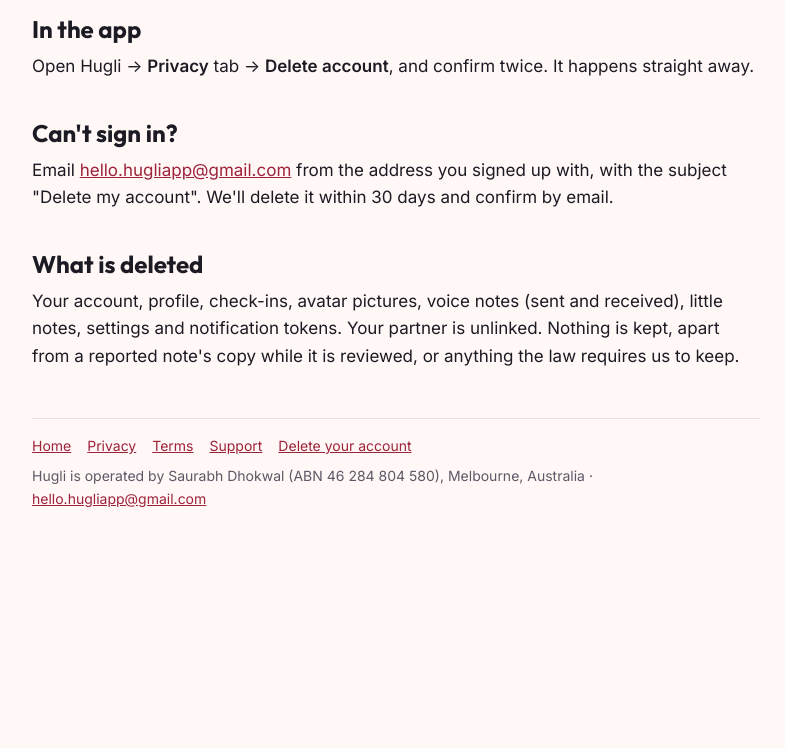
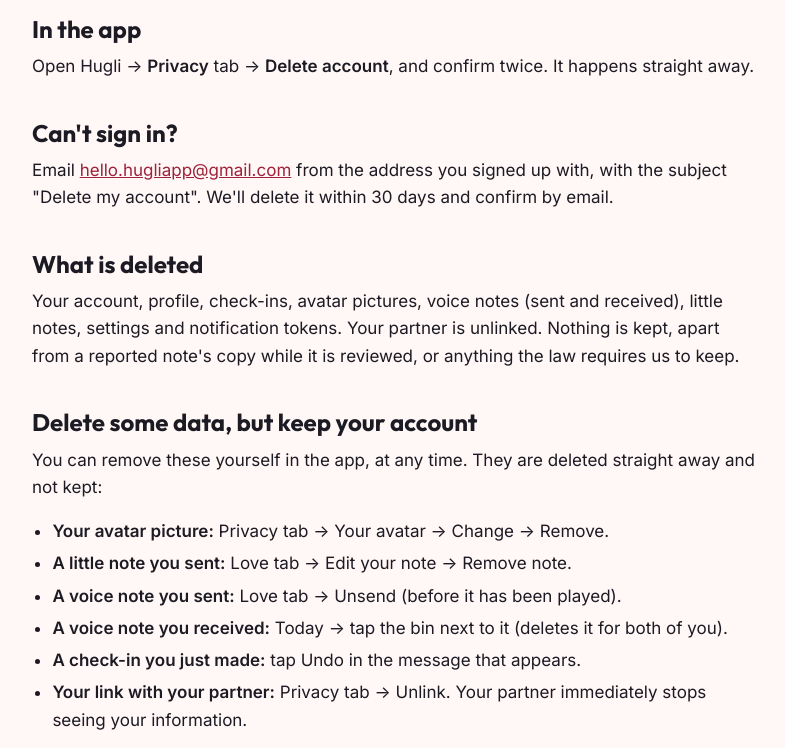
Before and after one commit to tsetteraus-bit/hugli-site, a plain HTML site: page delete-account.html in a window 1280 px wide. Shown: the part 186-934 px from the top of the page, without its empty margins (244-1029 px from the left). Before the commit the page ends 800 px from the top, so only its background shows below. Drawn offline with Linux system fonts and the light colour scheme.

Commit message:
Delete-account page: how to delete some data without deleting the account
Co-Authored-By: Claude Opus 5.5 <noreply@anthropic.com>
Claude-Session: https://claude.ai/code/session_01E5VyUBqPQw7yK5MB2eF2TT

```diff
--- a/delete-account.html
+++ b/delete-account.html
@@ -55,6 +55,18 @@ footer nav{display:flex;flex-wrap:wrap;gap:16px;margin-bottom:8px}
 <p>Email <a href="mailto:hello.hugliapp@gmail.com?subject=Delete%20my%20account">hello.hugliapp@gmail.com</a> from the address you signed up with, with the subject "Delete my account". We'll delete it within 30 days and confirm by email.</p>
 <h2>What is deleted</h2>
 <p>Your account, profile, check-ins, avatar pictures, voice notes (sent and received), little notes, settings and notification tokens. Your partner is unlinked. Nothing is kept, apart from a reported note's copy while it is reviewed, or anything the law requires us to keep.</p>
+
+<h2 id="some-data">Delete some data, but keep your account</h2>
+<p>You can remove these yourself in the app, at any time. They are deleted straight away and not kept:</p>
+<ul>
+<li><strong>Your avatar picture:</strong> Privacy tab → Your avatar → Change → Remove.</li>
+<li><strong>A little note you sent:</strong> Love tab → Edit your note → Remove note.</li>
+<li><strong>A voice note you sent:</strong> Love tab → Unsend (before it has been played).</li>
+<li><strong>A voice note you received:</strong> Today → tap the bin next to it (deletes it for both of you).</li>
+<li><strong>A check-in you just made:</strong> tap Undo in the message that appears.</li>
+<li><strong>Your link with your partner:</strong> Privacy tab → Unlink. Your partner immediately stops seeing your information.</li>
+</ul>
+<p>To have other data deleted without deleting your account (for example older check-ins), email <a href="mailto:hello.hugliapp@gmail.com?subject=Delete%20some%20of%20my%20data">hello.hugliapp@gmail.com</a> from the address you signed up with and tell us what to delete. We'll do it within 30 days and confirm by email. Voice notes are always deleted automatically after 7 days.</p>
 </main>
 <footer>
 <nav><a href="/">Home</a><a href="/privacy.html">Privacy</a><a href="/terms.html">Terms</a><a href="/support.html">Support</a><a href="/delete-account.html">Delete your account</a></nav>
```
